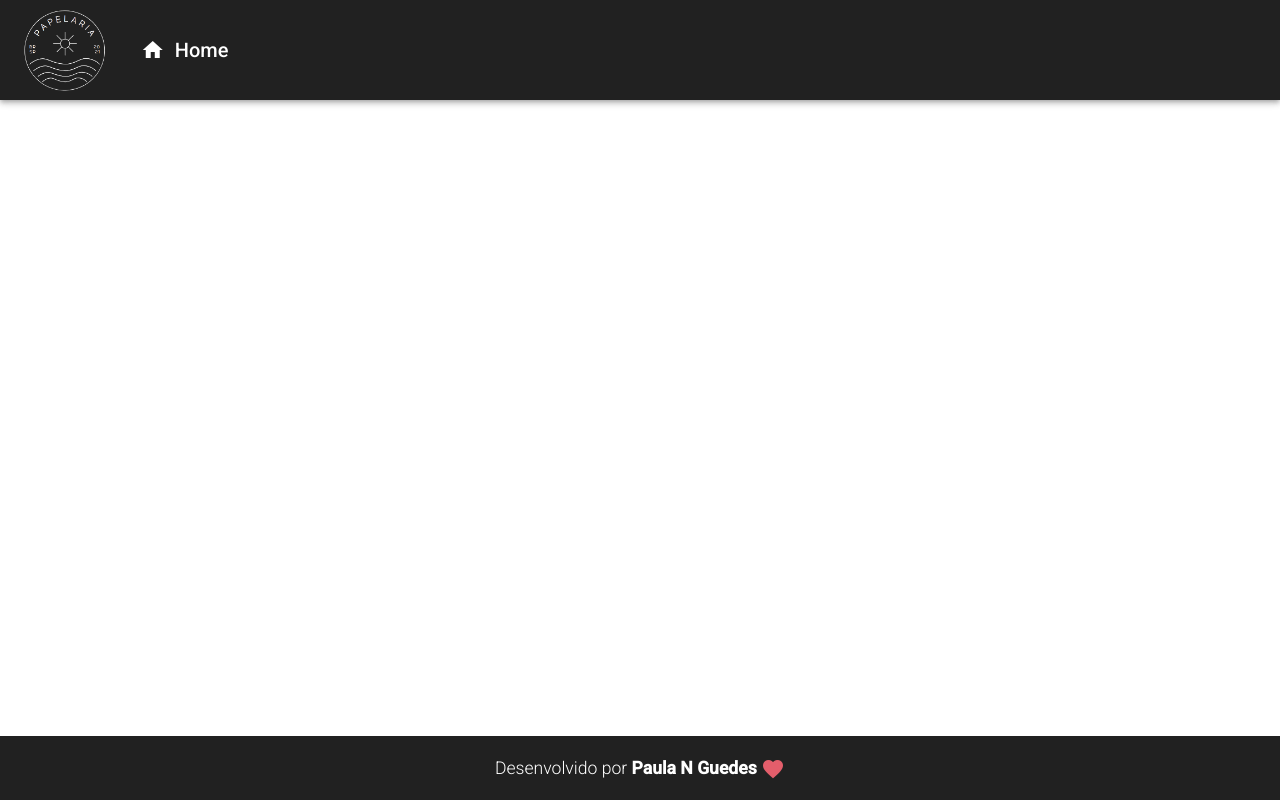
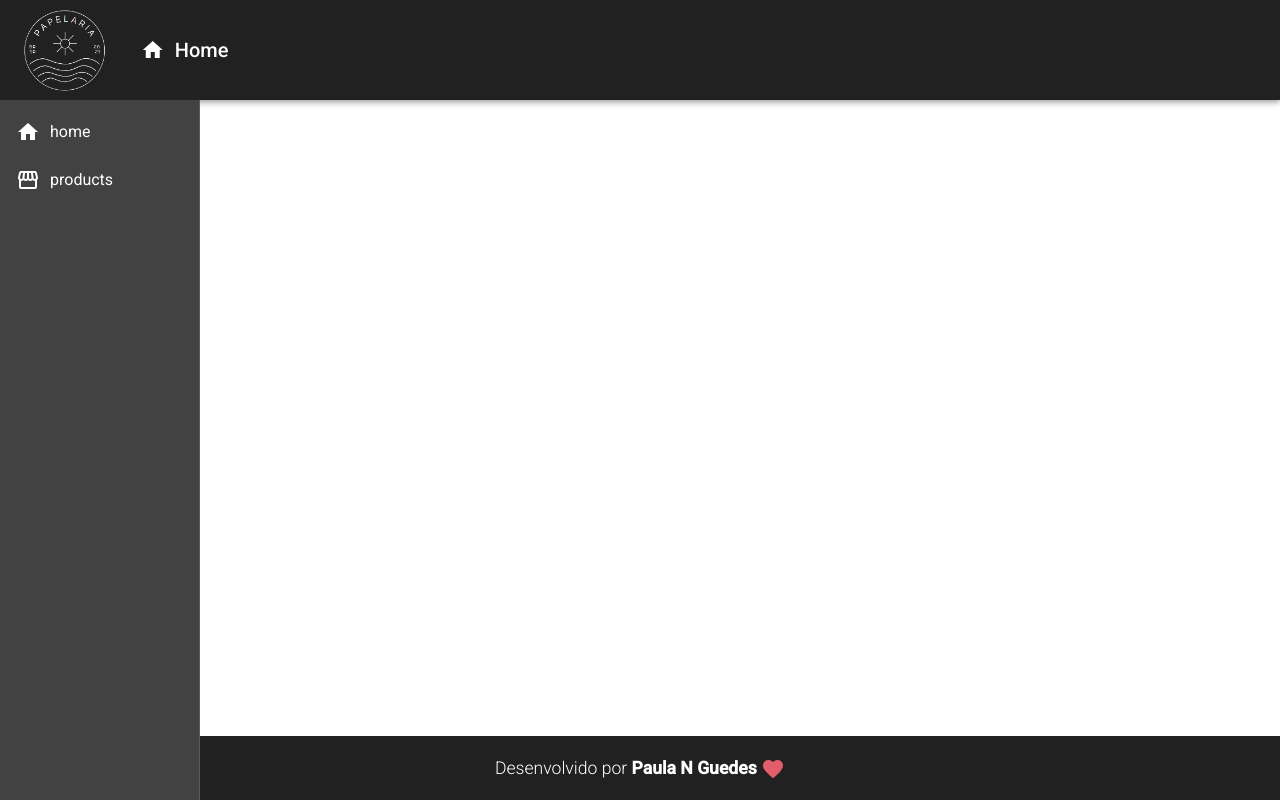
Before and after one commit to paulanguedes/angular-store, an Angular app in the folder frontend/: page / in a window 1280 px wide. Built offline with nearby package versions, Linux system fonts and the light colour scheme.

Commit message:
:construction: build sidenav component

```diff
--- a/frontend/src/app/app.component.html
+++ b/frontend/src/app/app.component.html
@@ -1,2 +1,3 @@
 <app-header></app-header>
+<app-nav></app-nav>
 <app-footer></app-footer>
--- /dev/null
+++ b/frontend/src/app/components/templates/nav/nav.component.css
@@ -0,0 +1,7 @@
+.sidenav {
+  width: 200px;
+}
+
+.sidenav i {
+  margin-right: 10px;
+}
--- /dev/null
+++ b/frontend/src/app/components/templates/nav/nav.component.html
@@ -0,0 +1,14 @@
+<mat-sidenav-container class="container">
+  <mat-sidenav class="sidenav" mode="side" opened fixedInViewport="true" fixedTopGap="100">
+    <mat-nav-list class="nav-list">
+      <a mat-list-item>
+        <i class="material-icons">home</i>
+        home
+      </a>
+      <a mat-list-item>
+        <i class="material-icons">storefront</i>
+        products
+      </a>
+    </mat-nav-list>
+  </mat-sidenav>
+</mat-sidenav-container>
--- /dev/null
+++ b/frontend/src/app/components/templates/nav/nav.component.ts
@@ -0,0 +1,15 @@
+import { Component, OnInit } from '@angular/core';
+
+@Component({
+  selector: 'app-nav',
+  templateUrl: './nav.component.html',
+  styleUrls: ['./nav.component.css']
+})
+export class NavComponent implements OnInit {
+
+  constructor() { }
+
+  ngOnInit(): void {
+  }
+
+}
```
Also changed, not shown: frontend/src/app/app.module.ts (+12 -5 lines).
